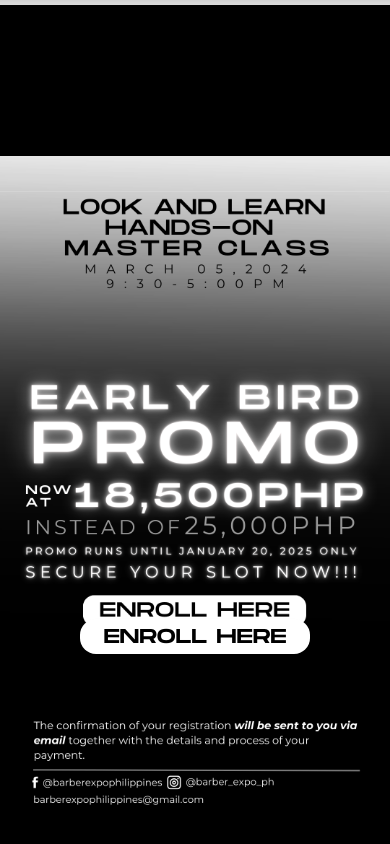
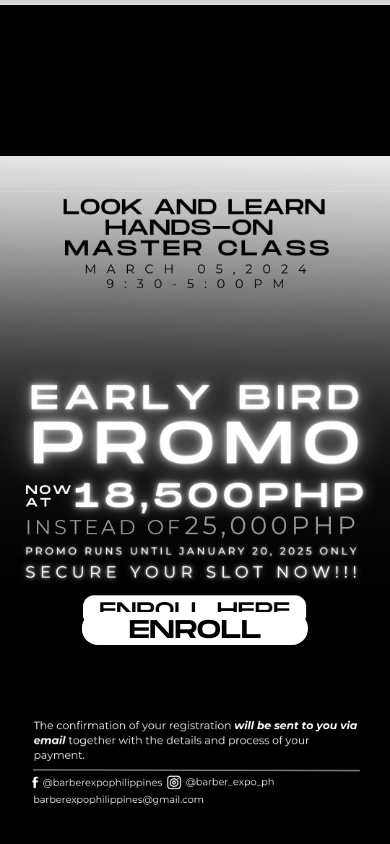
Before and after one commit to kudama343/barberexpoph_24, a Next.js app: page /masterclass in a window 390 px wide. Shown: the part 4984-5828 px from the top of the page. Built offline with nearby package versions, Linux system fonts and the light colour scheme.

Commit message:
Responsive Button Placement for masterclass

```diff
--- a/app/masterclass/page.tsx
+++ b/app/masterclass/page.tsx
@@ -20,10 +20,10 @@ const MasterClassPage: React.FC = () => {
         <div className="min-h-full w-full h-screen bg-contain bg-no-repeat bg-center bg-black bg-[url('/images/MasterClass/MobileV12.png')] flex flex-col items-center px-4  relative">
         <button
           onClick={redirectToForm}
-          className="absolute mr-2  left-1/2 transform -translate-x-1/2 bottom-[32%] bg-white text-black
-                      py-1 rounded-2xl shadow-md hover:bg-[#3a3a3a] hover:text-white transition duration-300
-                      font-monument text-xl"
-          style={{ width: '230px', height: '35px' }}>
+          className="absolute mr-2  left-1/2 transform -translate-x-1/2 bottom-[33%] bg-white text-black
+                      px-2 rounded-2xl shadow-md hover:bg-gray-950 hover:text-white transition duration-300
+                      font-monument"
+          style={{ width: '58%', height: '4%', fontSize: '1.6rem' }}>
           ENROLL HERE
         </button>
       </div>
```
